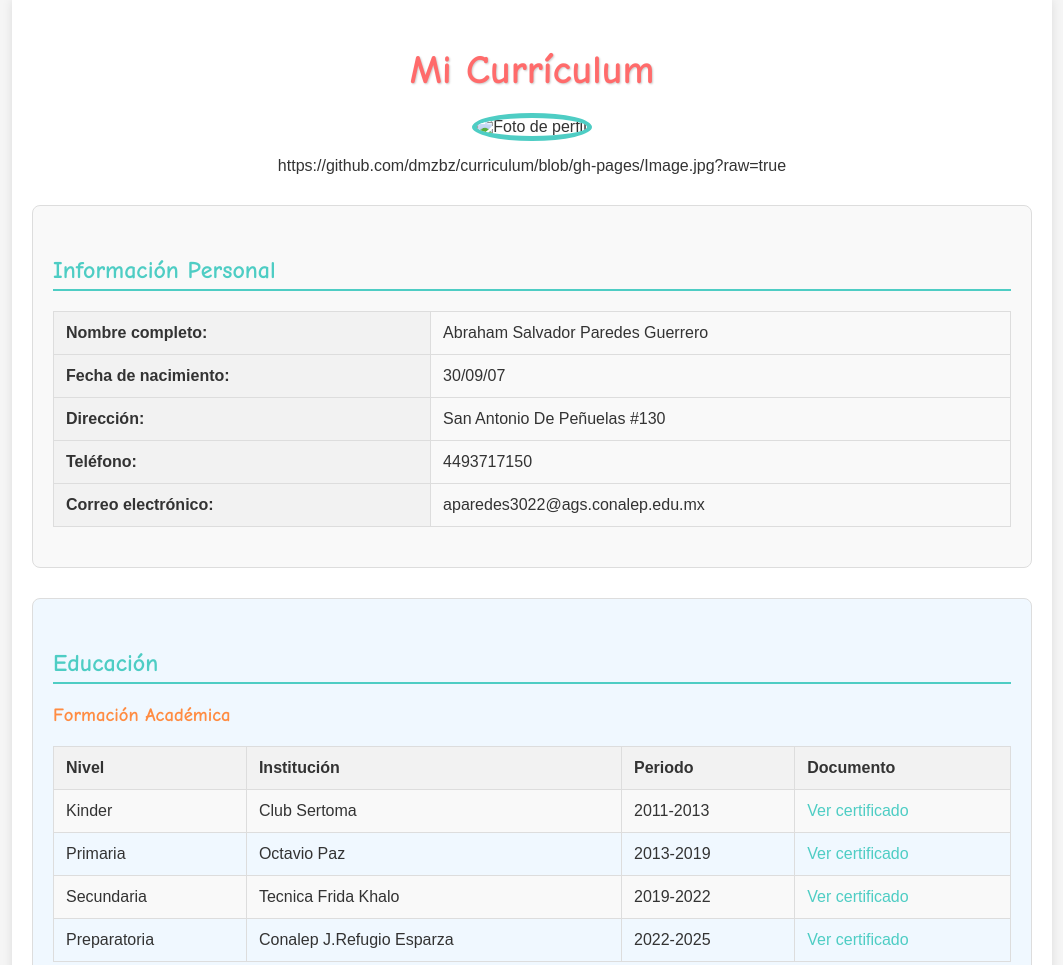
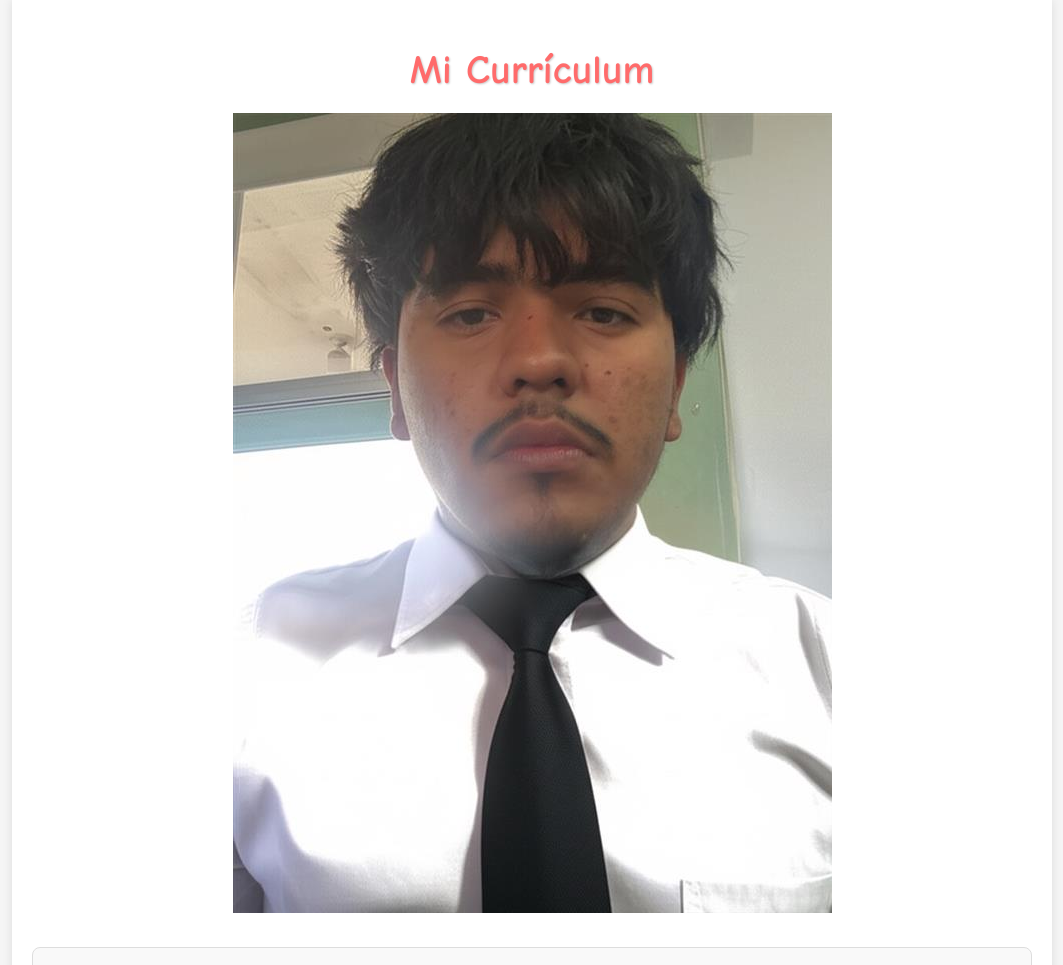
Before and after one commit to dmzbz/curriculum, a plain HTML site: page index.html in a window 1280 px wide. Shown: the top 965 px of the page, without its empty margins (108-1171 px from the left). Drawn offline with Linux system fonts and the light colour scheme.

Commit message:
Update index.html

```diff
--- a/index.html
+++ b/index.html
@@ -158,8 +158,8 @@
 <header>
 <h1>Mi Currículum</h1>
 <div class="profile-container">
-<img src="/api/placeholder/200/200" alt="Foto de perfil" class="profile-img">
-<p><em></em>https://github.com/dmzbz/curriculum/blob/gh-pages/Image.jpg?raw=true</p>
+<img src="https://github.com/dmzbz/curriculum/blob/gh-pages/Image.jpg?raw=true">
+<p><em></em></p>
 </div>
 </header>
 <div class="section info-personal">
```
